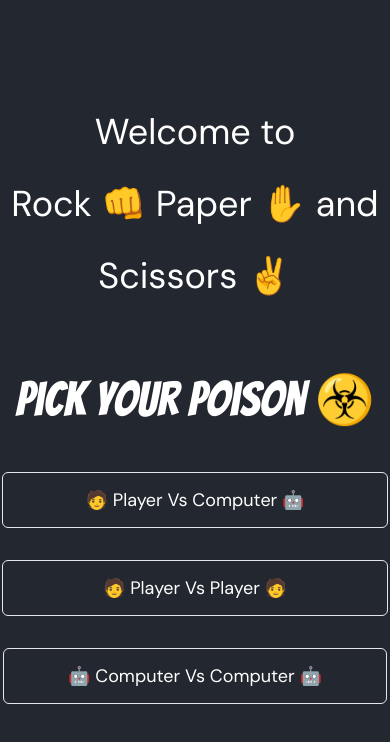
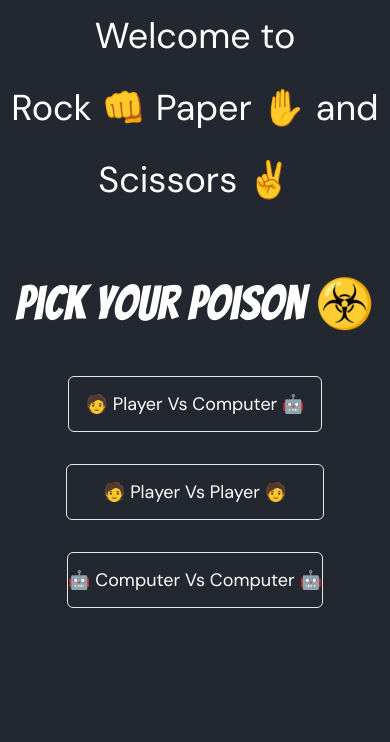
Before and after one commit to SalmanShahid888/Rock-Paper-Scissors-TS, a React (Vite) app: page / in a window 390 px wide. Shown: the top 742 px of the page. Built offline with nearby package versions, Linux system fonts and the light colour scheme.

Commit message:
Feat: Minor Bug Fix in responsivenss at Welcome Screen

```diff
--- a/src/App.tsx
+++ b/src/App.tsx
@@ -13,7 +13,7 @@ function App() {
   return (
     <>
       <div className="flex flex-col justify-center items-center">
-        <div className="flex flex-col justify-center items-center gap-16 mt-24">
+        <div className="flex flex-col justify-center items-center gap-16 md:mt-24">
           <h1 className="text-4xl font-dmSans font-black text-center text-white italic leading-loose">
             Welcome to <br /> Rock 👊 Paper ✋ and Scissors ✌
           </h1>
@@ -25,7 +25,7 @@ function App() {
           <Button
             variant="outline"
             size="lg"
-            className="text-lg text-white hover:bg-white hover:text-black font-dmSans px-[82px]"
+            className="text-lg text-white hover:bg-white hover:text-black font-dmSans md:px-[82px] px-4"
             onClick={() => handlePlayerMode("singleplayer")}
           >
             🧑 Player Vs Computer 🤖
@@ -33,7 +33,7 @@ function App() {
           <Button
             variant="outline"
             size="lg"
-            className="text-lg text-white hover:bg-white hover:text-black font-dmSans px-[100px]"
+            className="text-lg text-white hover:bg-white hover:text-black font-dmSans md:px-[100px] px-9"
             onClick={() => handlePlayerMode("multiplayer")}
           >
             🧑 Player Vs Player 🧑
@@ -41,7 +41,7 @@ function App() {
           <Button
             variant="outline"
             size="lg"
-            className="text-lg text-white hover:bg-white hover:text-black font-dmSans px-16"
+            className="text-lg text-white hover:bg-white hover:text-black font-dmSans md:px-16 px-0"
             onClick={() => handlePlayerMode("computer")}
           >
             🤖 Computer Vs Computer 🤖
```
